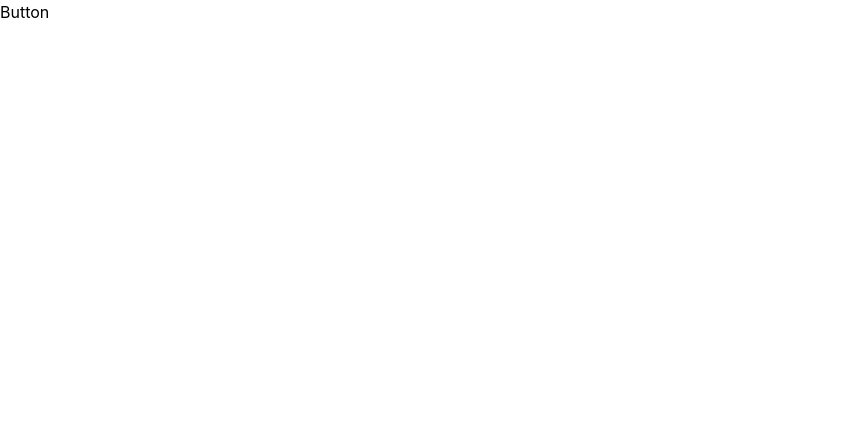
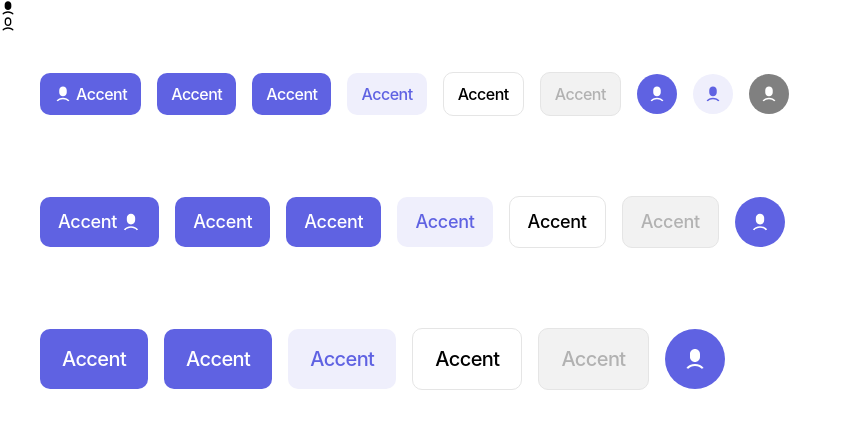
Before and after one commit to FirasJemaa/coder-monkey, a Next.js app in the folder front-end/: page / in a window 1280 px wide. Shown: the top 428 px of the page, without its empty margins (0-851 px from the left). Built offline with nearby package versions, Linux system fonts and the light colour scheme.

Commit message:
use icon in the button component

```diff
--- a/front-end/package.json
+++ b/front-end/package.json
@@ -13,7 +13,8 @@
     "firebase": "^10.12.2",
     "next": "14.2.4",
     "react": "^18",
-    "react-dom": "^18"
+    "react-dom": "^18",
+    "react-icons": "^5.2.1"
   },
   "devDependencies": {
     "@types/node": "^20",
--- a/front-end/src/pages/index.tsx
+++ b/front-end/src/pages/index.tsx
@@ -2,13 +2,44 @@
 import { Seo } from "@/ui/components/seo";
 import { Button } from "@/ui/design-system/button/button";
 import { Typography } from "@/ui/design-system/typography/typography";
+import { RiAncientGateFill, RiUser6Fill, RiUser6Line } from "react-icons/ri";
 
 export default function Home() {
   return (
     <>
       <Seo title="Coders Monkeys" description="Description..." />
+      <RiUser6Fill />
+      <RiUser6Line />
+      <div className="flex items-center gap-4 p-10">
+        <Button size="small" icon={{ iconTransmit: RiUser6Fill}} iconPosition="left">Accent</Button>
+        <Button size="small">Accent</Button>
+        <Button size="small" variant="accent">Accent</Button>
+        <Button size="small" variant="secondary">Accent</Button>
+        <Button size="small" variant="outline">Accent</Button>
+        <Button size="small" variant="disabled" disabled>Accent</Button>
+        <Button size="small" variant="icon" icon={{ iconTransmit: RiUser6Fill}} />
+        <Button size="small" variant="icon" iconTheme="secondary" icon={{ iconTransmit: RiUser6Fill}} />
+        <Button size="small" variant="icon" iconTheme="gray" icon={{ iconTransmit: RiUser6Fill}} />
+      </div>
 
-      <Button />
+      <div className="flex items-center gap-4 p-10">
+      <Button size="medium" icon={{ iconTransmit: RiUser6Fill}}>Accent</Button>
+        <Button size="medium">Accent</Button>
+        <Button size="medium" variant="accent">Accent</Button>
+        <Button size="medium" variant="secondary">Accent</Button>
+        <Button size="medium" variant="outline">Accent</Button>
+        <Button size="medium" variant="disabled" disabled>Accent</Button>
+        <Button size="medium" variant="icon" icon={{ iconTransmit: RiUser6Fill}} />
+      </div>
+
+      <div className="flex items-center gap-4 p-10">
+        <Button size="large">Accent</Button>
+        <Button size="large" variant="accent">Accent</Button>
+        <Button size="large" variant="secondary">Accent</Button>
+        <Button size="large" variant="outline">Accent</Button>
+        <Button size="large" variant="disabled" disabled>Accent</Button>
+        <Button size="large" variant="icon" icon={{ iconTransmit: RiUser6Fill}} />
+      </div>
       {/*<div className="space-y-5">
         <Typography variant="display" component="div">Coders Monkey</Typography>
         <Typography theme="primary" variant="body-lg" component="h1">Coders Monkey</Typography>
--- /dev/null
+++ b/front-end/src/types/iconProps.tsx
@@ -0,0 +1,3 @@
+export interface iconProps {
+    iconTransmit : React.ElementType;
+}
--- a/front-end/src/ui/design-system/button/button.tsx
+++ b/front-end/src/ui/design-system/button/button.tsx
@@ -1,8 +1,94 @@
+import { iconProps } from "@/types/iconProps";
+import clsx from "clsx";
+
 interface Props {
+    size?: "small" | "medium" | "large";
+    variant?: "accent" | "secondary" | "outline" | "disabled" | "icon";
+    icon?: iconProps;
+    iconTheme?: "accent" | "secondary" | "gray";
+    iconPosition?: "left" | "right";
+    disabled?: boolean;
+    isLoading?: boolean;
+    children?: React.ReactNode;
 }
 
-export const Button = ({}: Props) => {
+export const Button = ({
+    size = "medium",
+    variant = "accent",
+    icon,
+    iconTheme = "accent",
+    iconPosition = "right",
+    disabled,
+    isLoading,
+    children,
+}: Props) => {
+    let variantStyles: string = "", sizeStyles: string = "", iconSize: number = 0;
+
+    switch (variant) {
+        case "accent": //Default
+            variantStyles = "bg-primary hover:bg-primary-400 text-white rounded";
+            break;
+        case "secondary":
+            variantStyles = "bg-primary-200 hover:bg-primary-300/50 text-primary rounded";
+            break;
+        case "outline":
+            variantStyles = "bg-white hover:bg-gray-400/50 border border-gray-500 text-gray-900 rounded";
+            break;
+        case "disabled":
+            variantStyles = "bg-gray-400 border border-gray-500 text-gray-600 rounded cusror-not-allowed";
+            break;
+        case "icon":
+            if (iconTheme === "accent") {//Default
+                variantStyles = "bg-primary hover:bg-primary-400 text-white rounded-full";
+            } else if (iconTheme === "secondary") {
+                variantStyles = "bg-primary-200 hover:bg-primary-300/50 text-primary rounded-full";
+            } else {
+                variantStyles = "bg-gray-700 hover:bg-gray-600 text-white rounded-full";
+            }
+
+            break;
+        default:
+    }
+
+    switch (size) {
+        case "small":
+            sizeStyles = `text-caption3 font-medium ${variant === "icon" ? "flex items-center justify-center w-[40px] h-[40px]" : "px-[14px] py-[12px]"
+                }`;
+            iconSize = 18;
+            break;
+        case "medium": //Default
+            sizeStyles = `text-caption2 font-medium ${variant === "icon" ? "flex items-center justify-center w-[50px] h-[50px]" : "px-[18px] py-[15px]"
+                }`;
+            iconSize = 20;
+            break;
+        case "large":
+            sizeStyles = `text-caption1 font-medium ${variant === "icon" ? "flex items-center justify-center w-[60px] h-[60px]" : "px-[22px] py-[18px]"
+                }`;
+            iconSize = 24;
+            break;
+        default:
+    }
+
     return (
-        <>Button</>
+        <>
+            <button
+                type="button"
+                className={clsx(variantStyles, sizeStyles, iconSize)}
+                onClick={() => console.log("Button clicked")}
+                disabled={disabled}
+            >
+                {icon && variant === "icon" ? (<icon.iconTransmit size={iconSize} />) :
+                    <div className={clsx(icon && "flex items-center gap-1")}>
+                        {icon && iconPosition === "left" && (
+                            <icon.iconTransmit size={iconSize} />
+                        )}
+                        {children}
+                        {icon && iconPosition === "right" && (
+                            <icon.iconTransmit size={iconSize} />
+                        )}
+                    </div>
+                }
+            </button>
+        </>
     );
 };
--- a/front-end/tailwind.config.js
+++ b/front-end/tailwind.config.js
@@ -4,6 +4,10 @@
     "./src/**/*.{js,ts,jsx,tsx,mdx}",
   ],
   theme: {
+    borderRadius: {
+      DEFAULT: '10px',
+      full: '9999px',
+    },
     colors: {
       white : '#FFFFFF',
       primary: {
```
Also changed, not shown: 1 other file (tests, documents, lock files or other folders).
